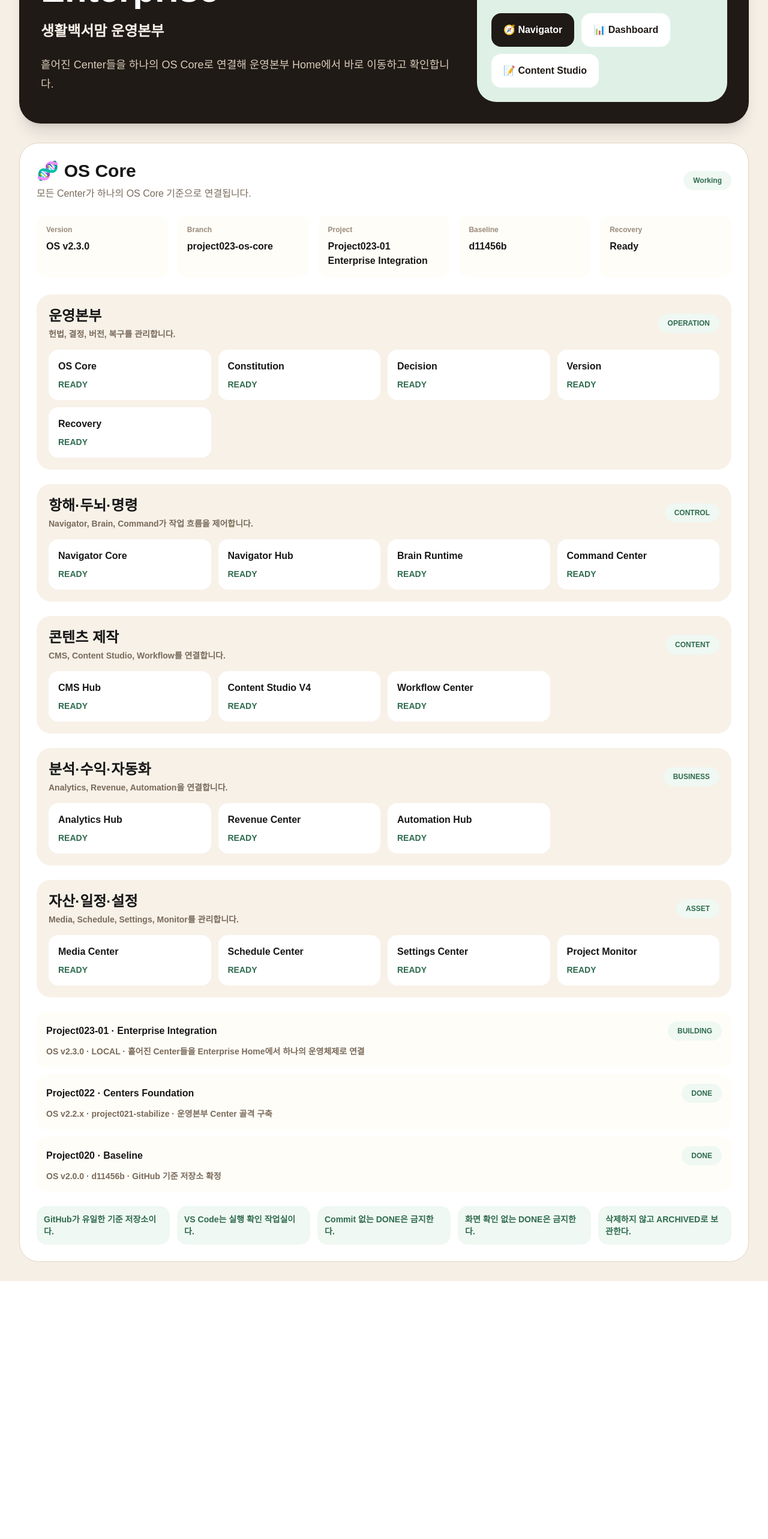
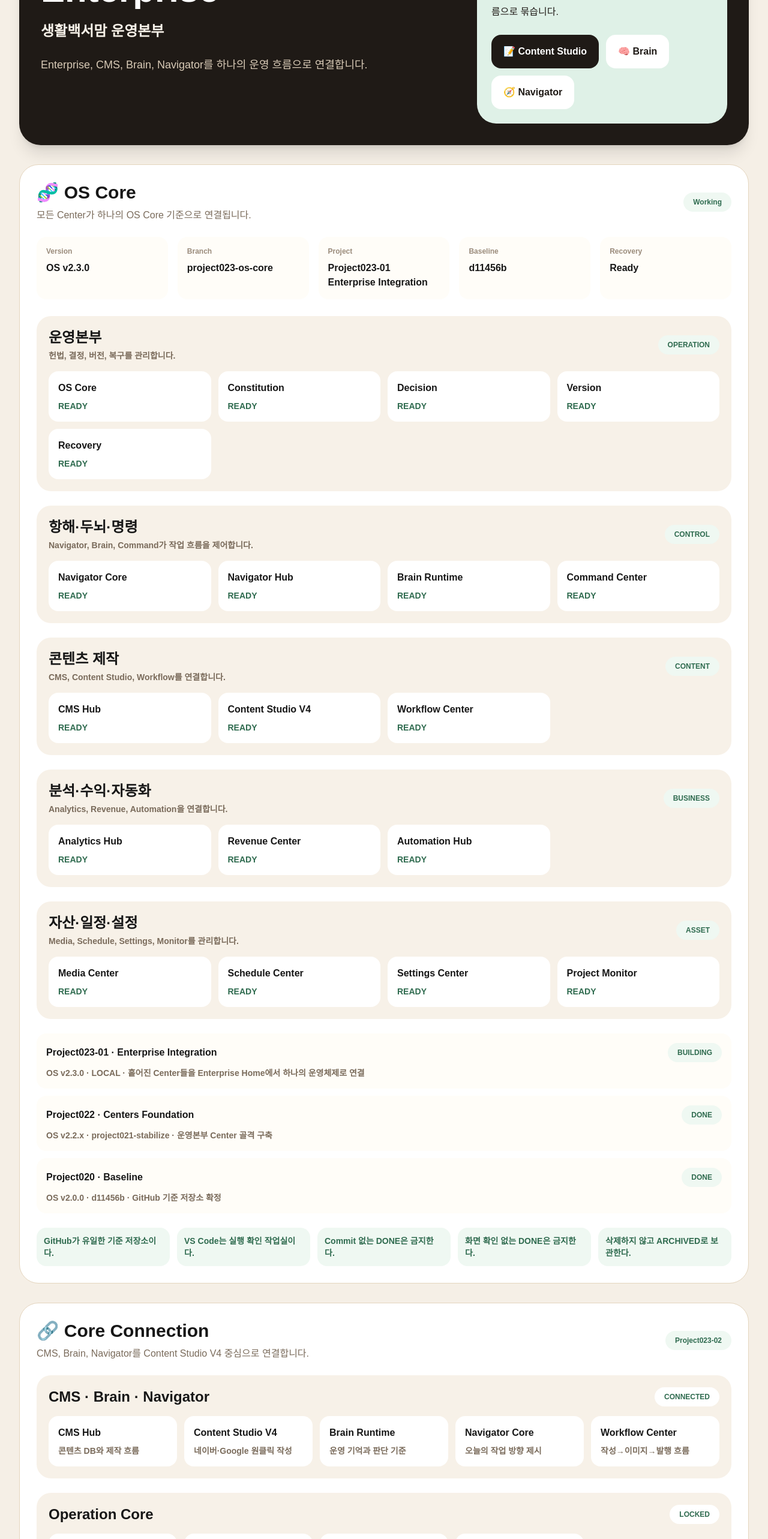
Before and after one commit to yusun7749-art/LifeBookMom-OS, a Next.js app: page /enterprise in a window 1280 px wide. Shown: the part 234-2800 px from the top of the page at 60% size. Before the commit the page ends 2370 px from the top, so only its background shows below. Built offline with nearby package versions, Linux system fonts and the light colour scheme.

Commit message:
Project023-02 Core connection

```diff
--- /dev/null
+++ b/components/v4/CoreConnectionPanel.tsx
@@ -0,0 +1,54 @@
+import Link from "next/link";
+import { coreConnection } from "../../data/v4/coreConnection";
+
+export default function CoreConnectionPanel() {
+  return (
+    <section className="rounded-[2rem] border border-[#E4D5BE] bg-white p-7">
+      <div className="flex flex-wrap items-center justify-between gap-4">
+        <div>
+          <h2 className="text-3xl font-black">🔗 Core Connection</h2>
+          <p className="mt-2 text-[#7A6B5B]">
+            CMS, Brain, Navigator를 Content Studio V4 중심으로 연결합니다.
+          </p>
+        </div>
+        <span className="rounded-full bg-[#EFF8F2] px-4 py-2 text-xs font-black text-[#2F6B4F]">
+          {coreConnection.project}
+        </span>
+      </div>
+
+      <div className="mt-6 space-y-6">
+        {coreConnection.groups.map((group) => (
+          <div key={group.title} className="rounded-3xl bg-[#F7F1E8] p-5">
+            <div className="flex flex-wrap items-center justify-between gap-3">
+              <h3 className="text-2xl font-black">{group.title}</h3>
+              <span className="rounded-full bg-white px-4 py-2 text-xs font-black text-[#2F6B4F]">
+                {group.status}
+              </span>
+            </div>
+
+            <div className="mt-4 grid gap-3 md:grid-cols-2 xl:grid-cols-5">
+              {group.items.map((item) => (
+                <Link
+                  key={item.href}
+                  href={item.href}
+                  className="rounded-2xl bg-white p-4 transition hover:-translate-y-1 hover:shadow-md"
+                >
+                  <p className="font-black">{item.name}</p>
+                  <p className="mt-2 text-sm font-bold text-[#7A6B5B]">{item.role}</p>
+                </Link>
+              ))}
+            </div>
+          </div>
+        ))}
+      </div>
+
+      <div className="mt-6 grid gap-3 md:grid-cols-4">
+        {coreConnection.rules.map((rule) => (
+          <div key={rule} className="rounded-2xl bg-[#EFF8F2] p-3 text-sm font-bold text-[#2F6B4F]">
+            {rule}
+          </div>
+        ))}
+      </div>
+    </section>
+  );
+}
--- a/components/v4/EnterpriseDashboard.tsx
+++ b/components/v4/EnterpriseDashboard.tsx
@@ -1,8 +1,7 @@
-"use client";
-
 import Link from "next/link";
+import OSCorePanel from "./OSCorePanel";
+import CoreConnectionPanel from "./CoreConnectionPanel";
 import { enterpriseVision } from "../../data/v4/osEnterprise";
-import OSCorePanel from "./OSCorePanel";
 
 export default function EnterpriseDashboard() {
   return (
@@ -10,29 +9,29 @@ export default function EnterpriseDashboard() {
       <section className="overflow-hidden rounded-[2.25rem] bg-[#1F1A16] text-white shadow-xl">
         <div className="grid gap-8 p-9 xl:grid-cols-[1.25fr_0.75fr]">
           <div>
-            <p className="text-sm font-bold text-[#D9CBB7]">Project023 · Enterprise Integration</p>
+            <p className="text-sm font-bold text-[#D9CBB7]">Project023 · Core Connection</p>
             <h1 className="mt-4 text-6xl font-black leading-tight">{enterpriseVision.title}</h1>
             <p className="mt-4 text-2xl font-extrabold text-[#F7F1E8]">{enterpriseVision.subtitle}</p>
             <p className="mt-6 max-w-3xl text-lg leading-8 text-[#D9CBB7]">
-              흩어진 Center들을 하나의 OS Core로 연결해 운영본부 Home에서 바로 이동하고 확인합니다.
+              Enterprise, CMS, Brain, Navigator를 하나의 운영 흐름으로 연결합니다.
             </p>
           </div>
 
           <div className="rounded-[2rem] bg-[#DFF1E7] p-6 text-[#1F1A16]">
-            <p className="text-sm font-black">운영본부 기준</p>
-            <h2 className="mt-3 text-3xl font-black">GitHub 기준 OS Core 통합</h2>
+            <p className="text-sm font-black">Project023-02</p>
+            <h2 className="mt-3 text-3xl font-black">CMS · Brain · Navigator 연결</h2>
             <p className="mt-4 leading-7">
-              ZIP 반복 단계는 종료하고, Project023부터는 기능 단위로 묶어 GitHub Branch에서 관리합니다.
+              이제 센터를 추가하지 않고 기존 센터들을 실제 운영 흐름으로 묶습니다.
             </p>
             <div className="mt-6 flex flex-wrap gap-3">
-              <Link href="/navigator-core" className="rounded-2xl bg-[#1F1A16] px-5 py-4 font-black text-white">
+              <Link href="/content-studio" className="rounded-2xl bg-[#1F1A16] px-5 py-4 font-black text-white">
+                📝 Content Studio
+              </Link>
+              <Link href="/brain-runtime" className="rounded-2xl bg-white px-5 py-4 font-black text-[#1F1A16]">
+                🧠 Brain
+              </Link>
+              <Link href="/navigator-core" className="rounded-2xl bg-white px-5 py-4 font-black text-[#1F1A16]">
                 🧭 Navigator
-              </Link>
-              <Link href="/dashboard" className="rounded-2xl bg-white px-5 py-4 font-black text-[#1F1A16]">
-                📊 Dashboard
-              </Link>
-              <Link href="/content-studio" className="rounded-2xl bg-white px-5 py-4 font-black text-[#1F1A16]">
-                📝 Content Studio
               </Link>
             </div>
           </div>
@@ -42,6 +41,10 @@ export default function EnterpriseDashboard() {
       <div className="mt-8">
         <OSCorePanel />
       </div>
+
+      <div className="mt-8">
+        <CoreConnectionPanel />
+      </div>
     </div>
   );
 }
--- /dev/null
+++ b/data/v4/coreConnection.ts
@@ -0,0 +1,35 @@
+export const coreConnection = {
+  project: "Project023-02",
+  title: "Core Connection",
+  branch: "project023-os-core",
+  status: "BUILDING",
+  groups: [
+    {
+      title: "CMS · Brain · Navigator",
+      status: "CONNECTED",
+      items: [
+        { name: "CMS Hub", href: "/cms-hub", role: "콘텐츠 DB와 제작 흐름" },
+        { name: "Content Studio V4", href: "/content-studio", role: "네이버·Google 원클릭 작성" },
+        { name: "Brain Runtime", href: "/brain-runtime", role: "운영 기억과 판단 기준" },
+        { name: "Navigator Core", href: "/navigator-core", role: "오늘의 작업 방향 제시" },
+        { name: "Workflow Center", href: "/workflow-center", role: "작성→이미지→발행 흐름" }
+      ]
+    },
+    {
+      title: "Operation Core",
+      status: "LOCKED",
+      items: [
+        { name: "Constitution", href: "/constitution-center", role: "LOCK 규칙" },
+        { name: "Decision", href: "/decision-center", role: "결정 이유" },
+        { name: "Version", href: "/version-center", role: "버전 이력" },
+        { name: "Recovery", href: "/recovery-center", role: "복구 지점" }
+      ]
+    }
+  ],
+  rules: [
+    "센터를 더 늘리지 않고 기존 센터를 연결한다.",
+    "CMS·Brain·Navigator는 Content Studio V4를 중심으로 연결한다.",
+    "GitHub Commit 없는 완료 처리는 금지한다.",
+    "Project023은 3단계로 빠르게 종료한다."
+  ]
+};
```
Also changed, not shown: 1 other file (tests, documents, lock files or other folders).
